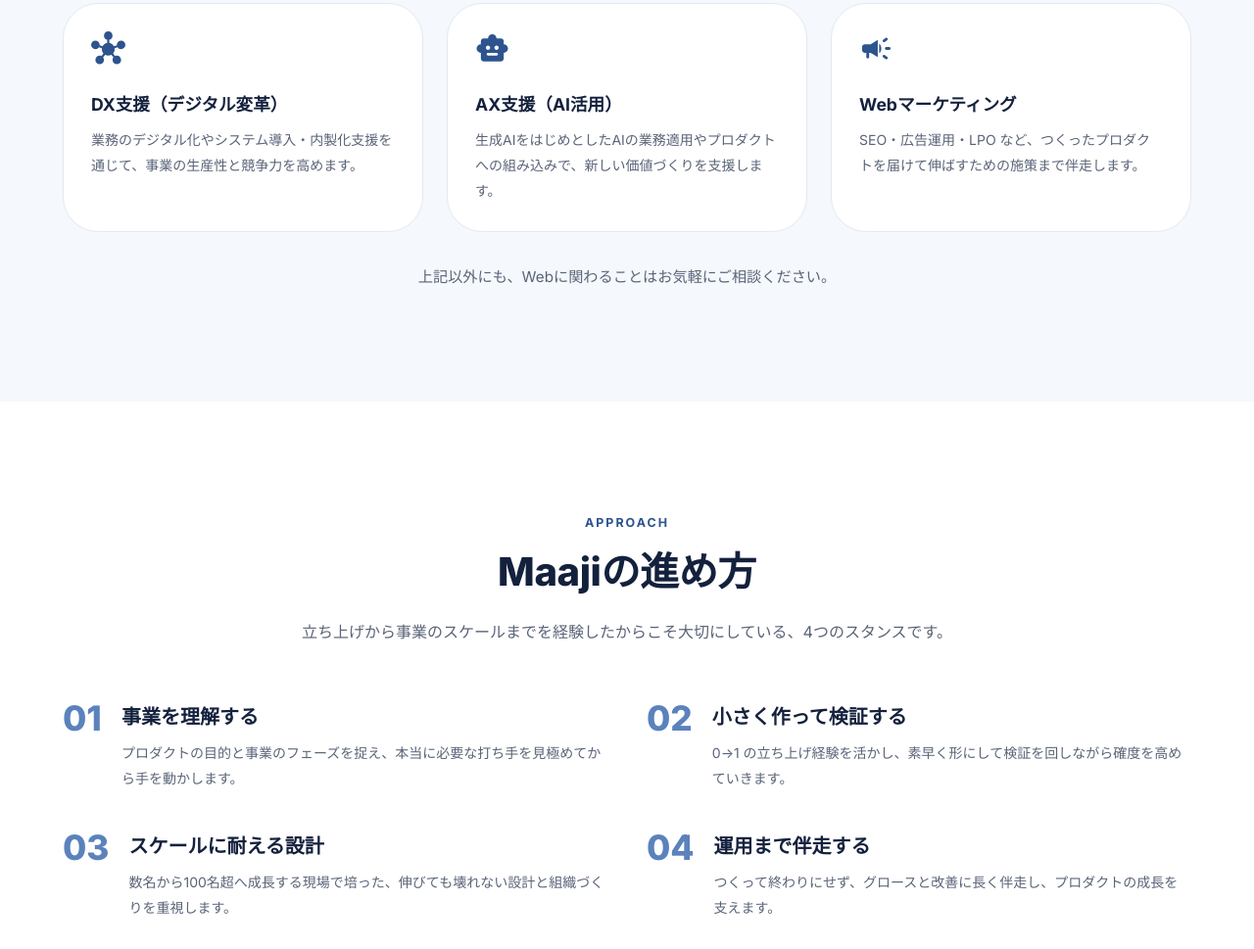
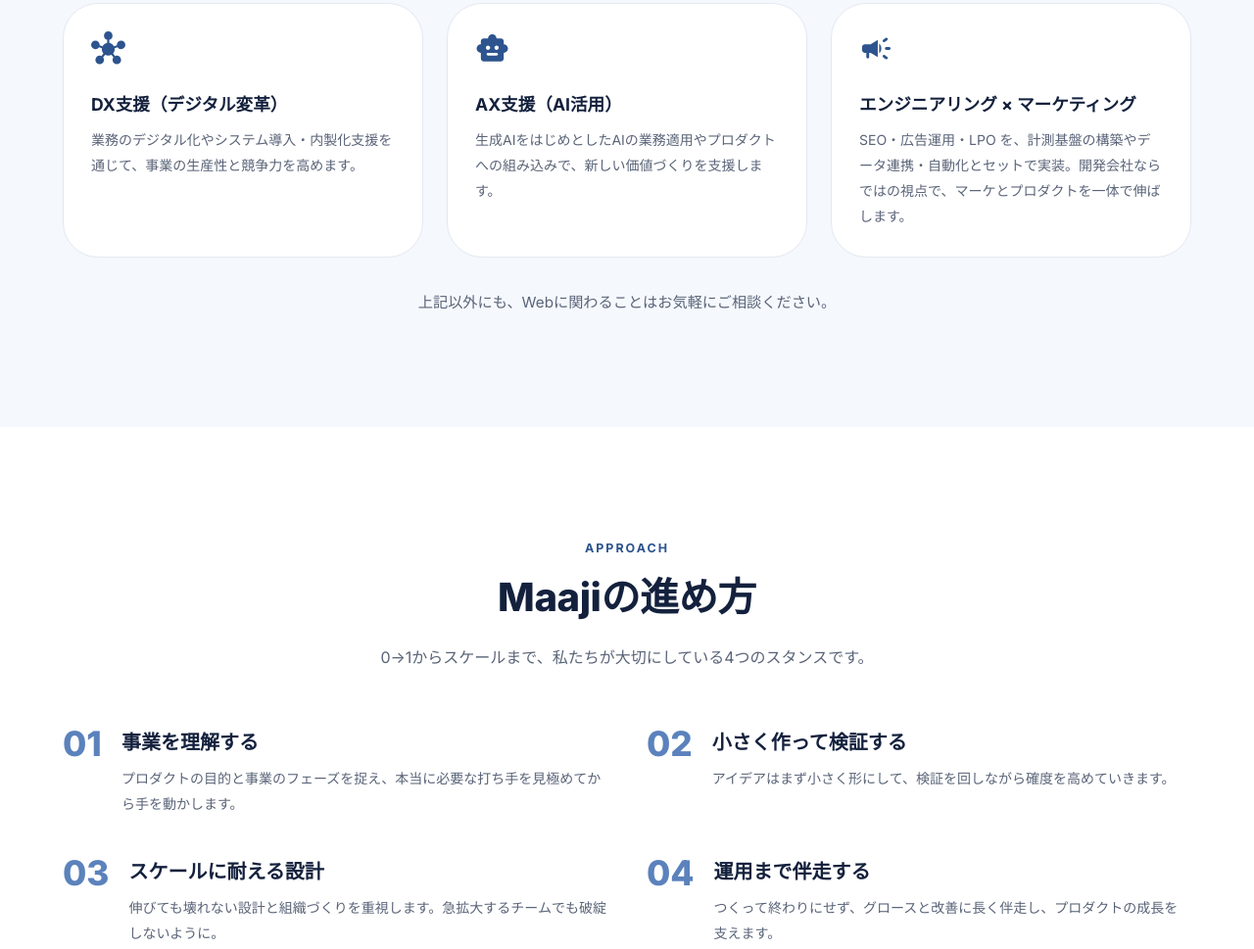
Before and after one commit to maaji-co-jp/corporate, a Gatsby site: page / in a window 1280 px wide. Shown: the part 1391-2360 px from the top of the page at 98% size. Built offline with nearby package versions, Linux system fonts and the light colour scheme; Gatsby itself is replaced by a stand-in of ours.

Commit message:
事業内容・コピーの文言を調整
- Webマーケを「エンジニアリング×マーケティング」に変更しシステム連携を明示
- 「経験を活かし/培った」等のクリシェ表現を言い切りに置き換え
- Works: 横沢の肩書を「開発責任者」に修正

```diff
--- a/src/components/hero.tsx
+++ b/src/components/hero.tsx
@@ -81,7 +81,7 @@
             }}
           >
             株式会社Maajiは、Webサービスの受託開発から開発組織づくり、新規事業の立ち上げまで。
-            0→1の立ち上げと事業のスケールを経験したエンジニアが、プロダクトの成長に伴走します。
+            0→1の立ち上げも、事業のスケールも。手を動かしてきたエンジニアが、プロダクトの成長に伴走します。
           </Typography>
 
           <Stack direction={{ xs: "column", sm: "row" }} spacing={2} sx={{ mt: 5 }}>
--- a/src/pages/index.tsx
+++ b/src/pages/index.tsx
@@ -92,8 +92,8 @@
   },
   {
     icon: <CampaignRoundedIcon fontSize="large" />,
-    title: "Webマーケティング",
-    body: "SEO・広告運用・LPO など、つくったプロダクトを届けて伸ばすための施策まで伴走します。",
+    title: "エンジニアリング × マーケティング",
+    body: "SEO・広告運用・LPO を、計測基盤の構築やデータ連携・自動化とセットで実装。開発会社ならではの視点で、マーケとプロダクトを一体で伸ばします。",
   },
 ];
 
@@ -106,12 +106,12 @@
   {
     no: "02",
     title: "小さく作って検証する",
-    body: "0→1 の立ち上げ経験を活かし、素早く形にして検証を回しながら確度を高めていきます。",
+    body: "アイデアはまず小さく形にして、検証を回しながら確度を高めていきます。",
   },
   {
     no: "03",
     title: "スケールに耐える設計",
-    body: "数名から100名超へ成長する現場で培った、伸びても壊れない設計と組織づくりを重視します。",
+    body: "伸びても壊れない設計と組織づくりを重視します。急拡大するチームでも破綻しないように。",
   },
   {
     no: "04",
@@ -124,7 +124,7 @@
   {
     label: "LegalTech",
     title: "電子契約サービス「NINJA SIGN（現 freeeサイン）」",
-    body: "プロダクト責任者・リード開発として 0→1 を立ち上げ、事業売却（EXIT）まで牽引しました。",
+    body: "開発責任者として 0→1 を立ち上げ、事業売却（EXIT）まで牽引しました。",
   },
   {
     label: "EdTech",
@@ -217,7 +217,7 @@
           <SectionHeading
             kicker="APPROACH"
             title="Maajiの進め方"
-            description="立ち上げから事業のスケールまでを経験したからこそ大切にしている、4つのスタンスです。"
+            description="0→1からスケールまで、私たちが大切にしている4つのスタンスです。"
           />
           <Grid container spacing={{ xs: 3, md: 5 }}>
             {approach.map((a) => (
```
